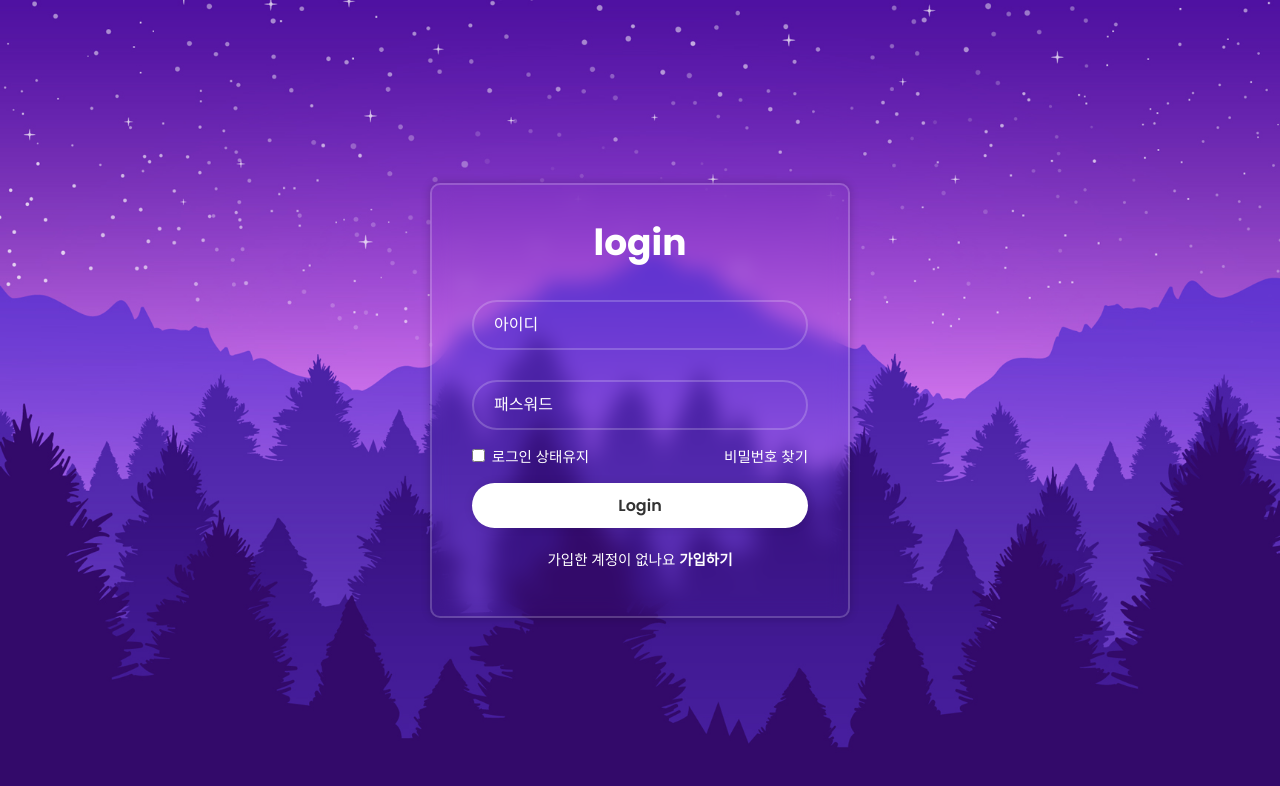
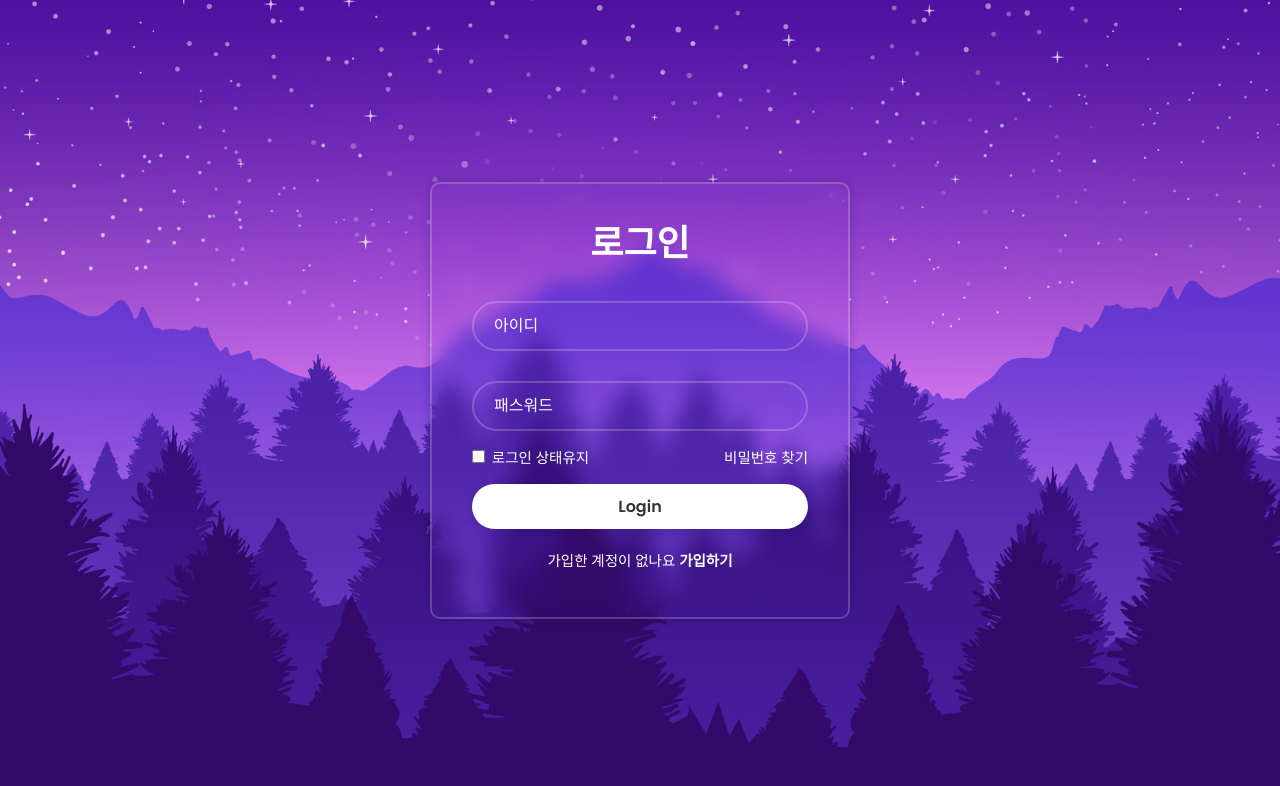
Before and after one commit to jo94hk/Login-Form, a plain HTML site: page index.html in a window 1280 px wide. Drawn offline with nearby package versions, Linux system fonts and the light colour scheme.

Commit message:
제목변경

```diff
--- a/index.html
+++ b/index.html
@@ -15,7 +15,7 @@
   <body>
     <div class="wrapper">
       <form action="">
-        <h1>login</h1>
+        <h1>로그인</h1>
         <div class="input-box">
           <input type="text" placeholder="아이디" required />
         </div>
```
